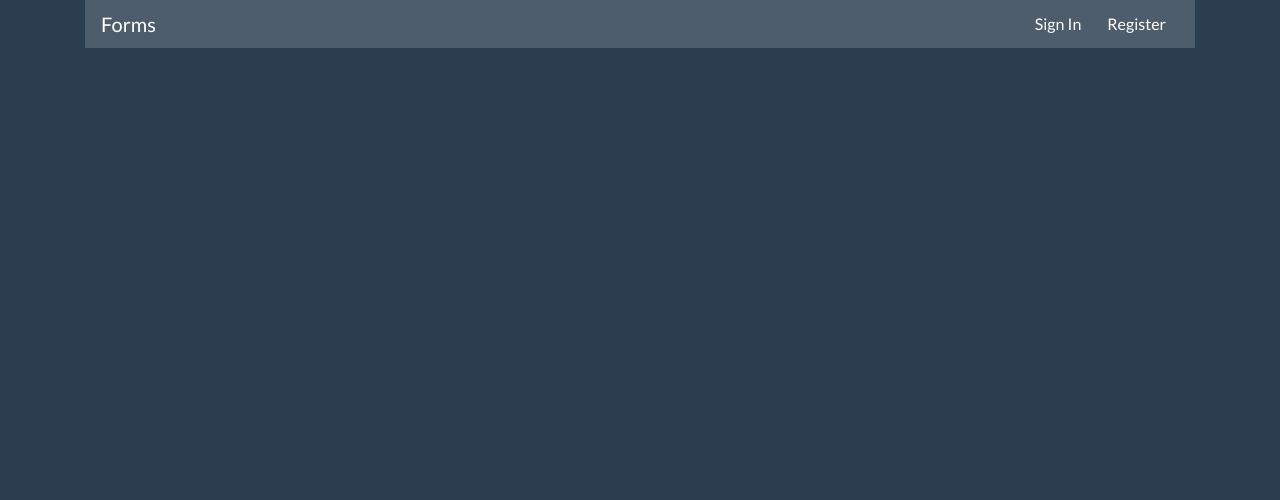
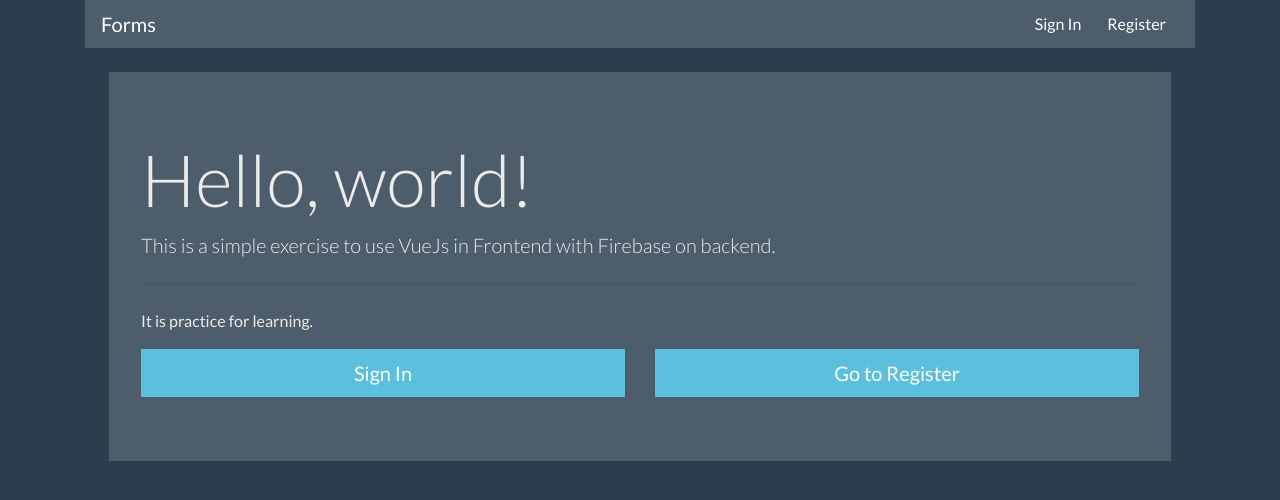
Before and after one commit to anbreaker/vue-bluuweb, a Vue app in the folder crud-firebase-vuejs2/: page /init in a window 1280 px wide. Shown: the top 500 px of the page. Built offline with nearby package versions, Linux system fonts and the light colour scheme; no server answers.

Commit message:
feat: init homepage presentation todo

```diff
--- /dev/null
+++ b/crud-firebase-vuejs2/src/components/Presentation.vue
@@ -0,0 +1,61 @@
+<template>
+  <div>
+    <!-- Header -->
+    <div class="container">
+      <div class="header-nav"></div>
+    </div>
+
+    <div class="container p-4 form-sign">
+      <div class="jumbotron">
+        <h1 class="display-3">Hello, world!</h1>
+        <p class="lead">
+          This is a simple exercise to use VueJs in Frontend with Firebase on backend.
+        </p>
+        <hr class="my-4" />
+        <p>It is practice for learning.</p>
+        <div class="text-center">
+          <div class="row">
+            <div class="col">
+              <router-link
+                class="btn btn-info btn-lg btn-block"
+                v-if="!authenticatedUser"
+                to="/login"
+                >Sign In</router-link
+              >
+            </div>
+            <div class="col">
+              <router-link
+                class="btn btn-info btn-lg btn-block"
+                v-if="!authenticatedUser"
+                to="/register"
+                >Go to Register</router-link
+              >
+            </div>
+          </div>
+        </div>
+      </div>
+    </div>
+
+    <!-- Footer -->
+    <div class="container">
+      <div class="main"></div>
+    </div>
+  </div>
+</template>
+
+<script>
+import { mapActions, mapGetters } from 'vuex';
+export default {
+  name: 'Presentation',
+
+  computed: {
+    ...mapGetters(['authenticatedUser']),
+  },
+
+  methods: {
+    ...mapActions(['signOutUser']),
+  },
+};
+</script>
+
+<style></style>
--- a/crud-firebase-vuejs2/src/router/index.js
+++ b/crud-firebase-vuejs2/src/router/index.js
@@ -7,6 +7,11 @@ import { auth } from '../firebase.config';
 Vue.use(VueRouter);
 
 const routes = [
+  {
+    path: '/init',
+    name: 'Init',
+    component: () => import('../views/Init.vue'),
+  },
   {
     path: '/',
     name: 'Home',
@@ -46,7 +51,8 @@ router.beforeEach((to, from, next) => {
   if (to.matched.some((record) => record.meta.privateRoute)) {
     const userActive = auth.currentUser;
 
-    if (!userActive) next({ path: '/login' });
+    // Default Route
+    if (!userActive) next({ path: '/init' });
     else next();
   } else {
     next();
--- /dev/null
+++ b/crud-firebase-vuejs2/src/views/Init.vue
@@ -0,0 +1,13 @@
+<template>
+  <Presentation />
+</template>
+
+<script>
+import Presentation from '../components/Presentation.vue';
+
+export default {
+  name: 'Init',
+
+  components: { Presentation },
+};
+</script>
```
